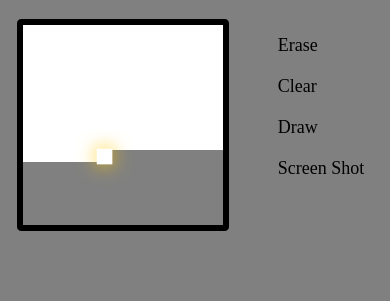
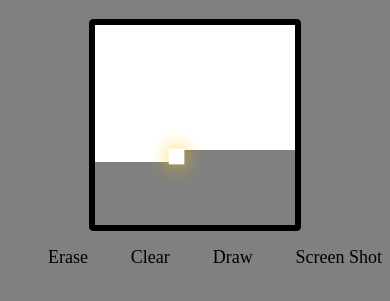
Before and after one commit to HessWebDev/Etch-A-Skecth, a plain HTML site: page index.html in a window 390 px wide. Shown: the part 61-362 px from the top of the page. Drawn offline with Linux system fonts and the light colour scheme.

Commit message:
adding some styling changes for mobile support

```diff
--- a/styles.css
+++ b/styles.css
@@ -61,7 +61,7 @@ body{
 
     #main-container{
         display: grid;
-        grid-template-columns: auto auto;
+        grid-template-columns: auto;
 
     }
 
@@ -85,4 +85,15 @@ body{
         width: (200/16)px
 
     }
+
+    li{
+        font-size: large;
+        list-style-type: none;
+        text-decoration: none;
+        padding-bottom: 20px;
+    }
+    ul{
+        display: flex;
+        justify-content: space-between;
+    }
   }
```
